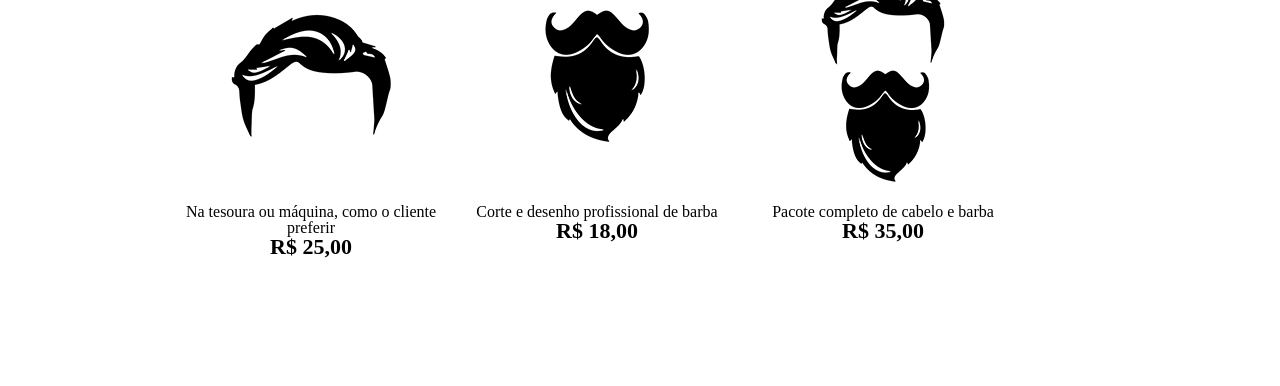
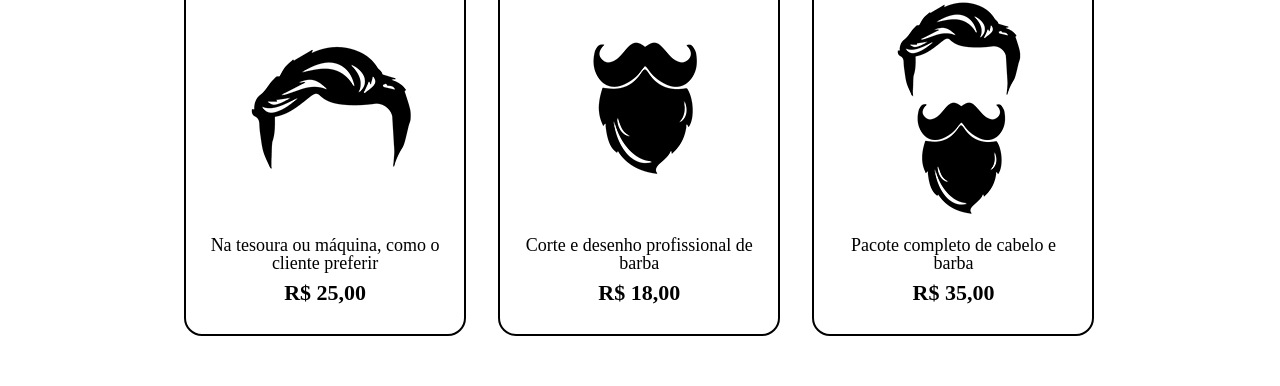
Before and after one commit to 2502JoaoPedro/alura_barberia, a plain HTML site: page produtos.html in a window 1280 px wide. Shown: the part 422-808 px from the top of the page. Drawn offline with Linux system fonts and the light colour scheme.

Commit message:
Add files via upload

```diff
--- a/produtos.css
+++ b/produtos.css
@@ -23,6 +23,13 @@ nav a {
   font-size: 22px;
   text-decoration: none;
 }
+nav a:hover{
+ color: #C79C19;
+ text-decoration: underline;
+}
+
+
+
 .produtos {
   width: 940px;
   margin: 0 auto;
@@ -33,14 +40,38 @@ nav a {
   text-align: center;
   width: 30%;
   vertical-align: top;
+  margin: 0 1.5%;
+  padding: 30px 20px;
+  box-sizing: border-box;
+  border: 2px solid #000000;
+  border-radius: 18px;
+}
+.produtos li:hover {
+  border-color: #C79C19;
+
+
 }
 
+.produtos li:active{
+  border-color: #088C19;
+
+}
+.produtos li:hover h2 {
+  font-size: 34px;
+
+
+}
 .produtos h2 {
   font-size: 30px;
   font-weight: bold;
 }
+.produtos-descricao  {
+  font-size: 18px;
 
+}
 .produto-preco {
   font-size: 22px;
   font-weight: bold;
+
+  margin-top: 10px
 }
--- a/produtos.html
+++ b/produtos.html
@@ -25,19 +25,19 @@
             <li>
               <h2>Cabelo</h2>
               <img src="cabelo.jpg">
-              <p>Na tesoura ou máquina, como o cliente preferir</p>
+              <p class="produtos-descricao">Na tesoura ou máquina, como o cliente preferir</p>
               <p class="produto-preco">R$ 25,00</p>
             </li>
             <li>
               <h2>Barba</h2>
               <img src="barba.jpg">
-              <p>Corte e desenho profissional de barba</p>
+              <p class="produtos-descricao">Corte e desenho profissional de barba</p>
               <p class="produto-preco">R$ 18,00</p>
             </li>
             <li>
               <h2>Cabelo + Barba</h2>
               <img src="cabelo+barba.jpg">
-              <p>Pacote completo de cabelo e barba</p>
+              <p class="produtos-descricao">Pacote completo de cabelo e barba</p>
               <p class="produto-preco">R$ 35,00</p>
             </li>
 
```
